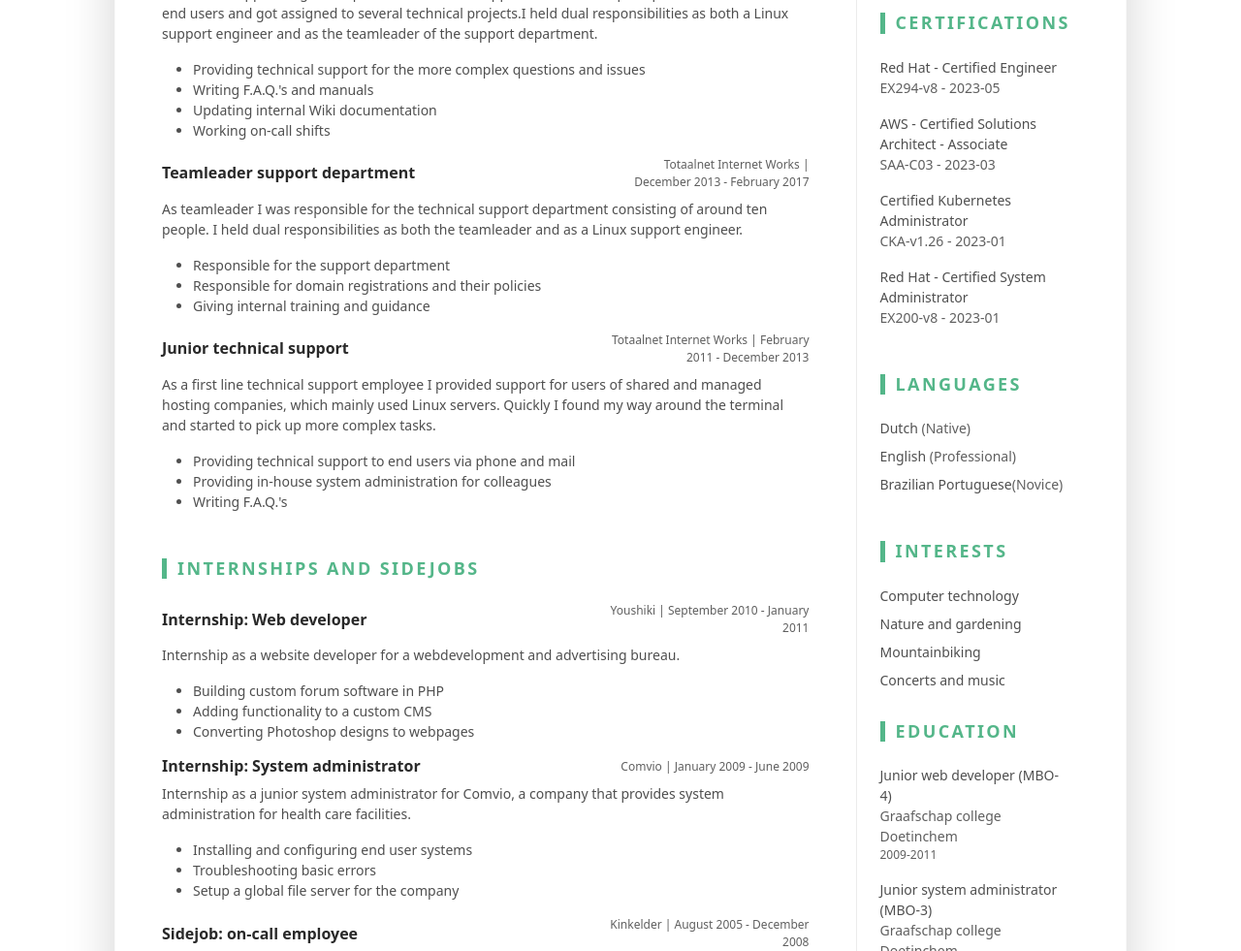
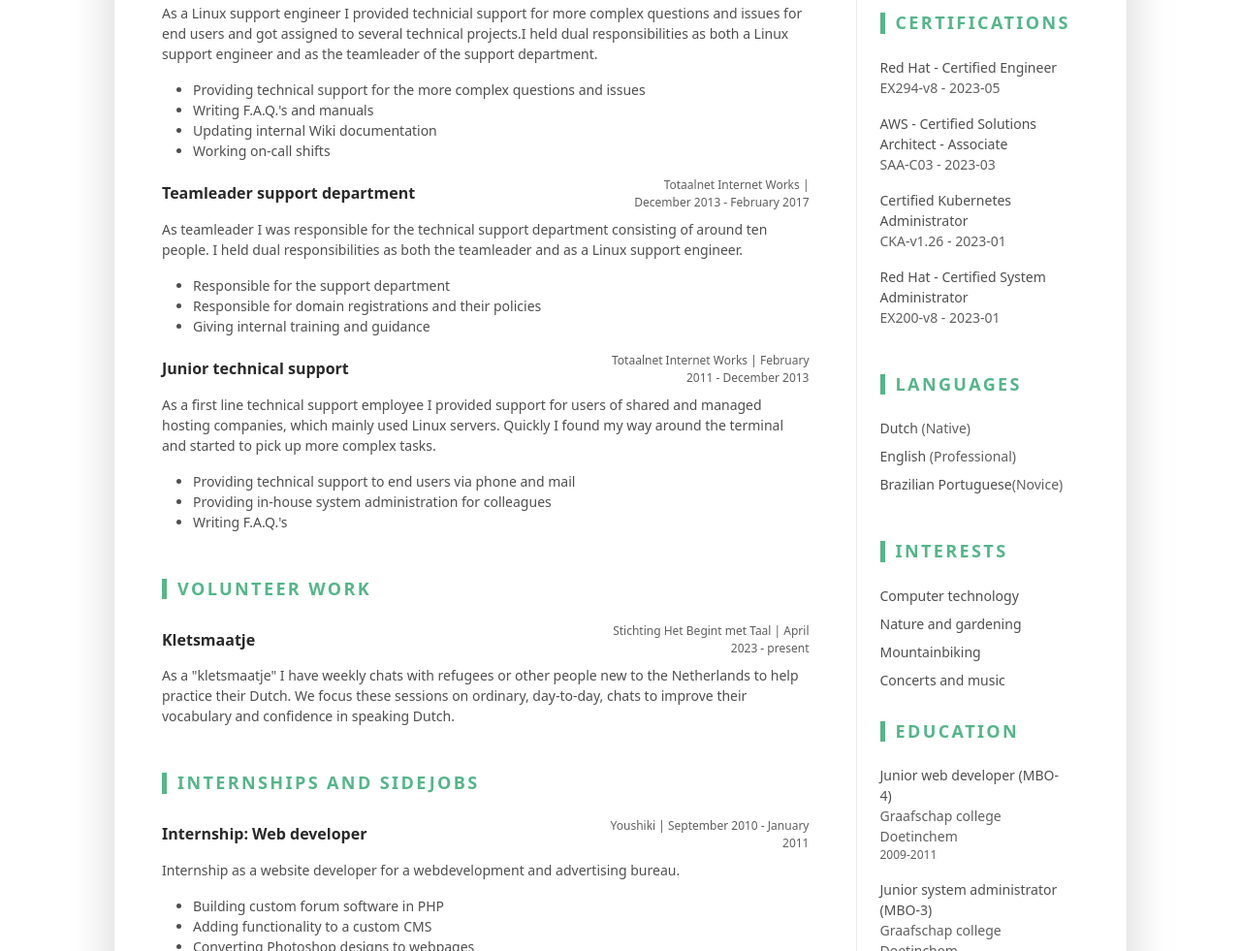
Before and after one commit to marcje/cloud-resume-frontend, a plain HTML site: page resume-site/index.html in a window 1280 px wide. Shown: the part 1188-2169 px from the top of the page at 97% size. Drawn offline with Linux system fonts and the light colour scheme; no server answers.

Commit message:
Added experience and volunteering work

```diff
--- a/resume-site/index.html
+++ b/resume-site/index.html
@@ -105,6 +105,7 @@
 											<ul class="resume-list">
 												<li>Implemented a migration tool in Python for easily migrating customers to new servers</li>
 												<li>Developed and managed numerous Puppet modules</li>
+												<li>Automated and improved the continuous integration / development cycle</li>
 												<li>Helped design, build and deploy a new monitoring and alerting solution</li>
 												<li>Deployed a new redundant VMware cluster</li>
 												<li>Migrated hundreds of VM's from old ESXi nodes</li>
@@ -162,6 +163,18 @@
 										</div>
 									</div><!--//item-->
 								</section><!--//work-section-->
+								<section class="project-section py-3">
+									<h3 class="text-uppercase resume-section-heading mb-4">Volunteer work</h3>
+									<div class="item">
+										<div class="item-heading row align-items-center mb-2">
+											<h4 class="item-title col-12 col-md-6 col-lg-8 mb-2 mb-md-0">Kletsmaatje</h4>
+											<div class="item-meta col-12 col-md-6 col-lg-4 text-muted text-start text-md-end">Stichting Het Begint met Taal | April 2023 - present</div>
+										</div>
+										<div class="item-content">
+											<p>As a "kletsmaatje" I have weekly chats with refugees or other people new to the Netherlands to help practice their Dutch. We focus these sessions on ordinary, day-to-day, chats to improve their vocabulary and confidence in speaking Dutch.</p>
+										</div>
+									</div><!--//item-->
+								</section><!--//project-section-->
 								<section class="project-section py-3">
 									<h3 class="text-uppercase resume-section-heading mb-4">Internships and sidejobs</h3>
 									<div class="item mb-3">
```
